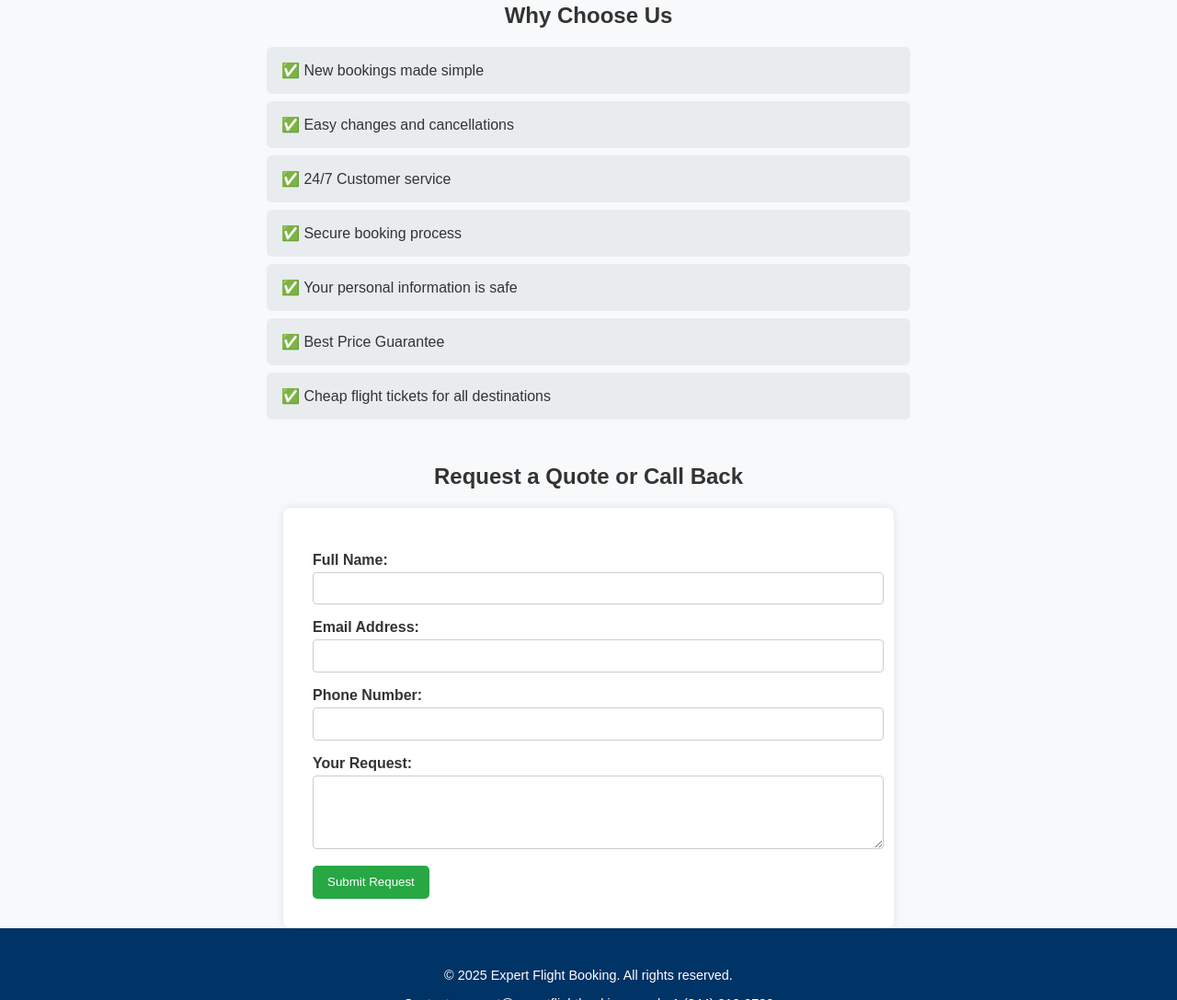
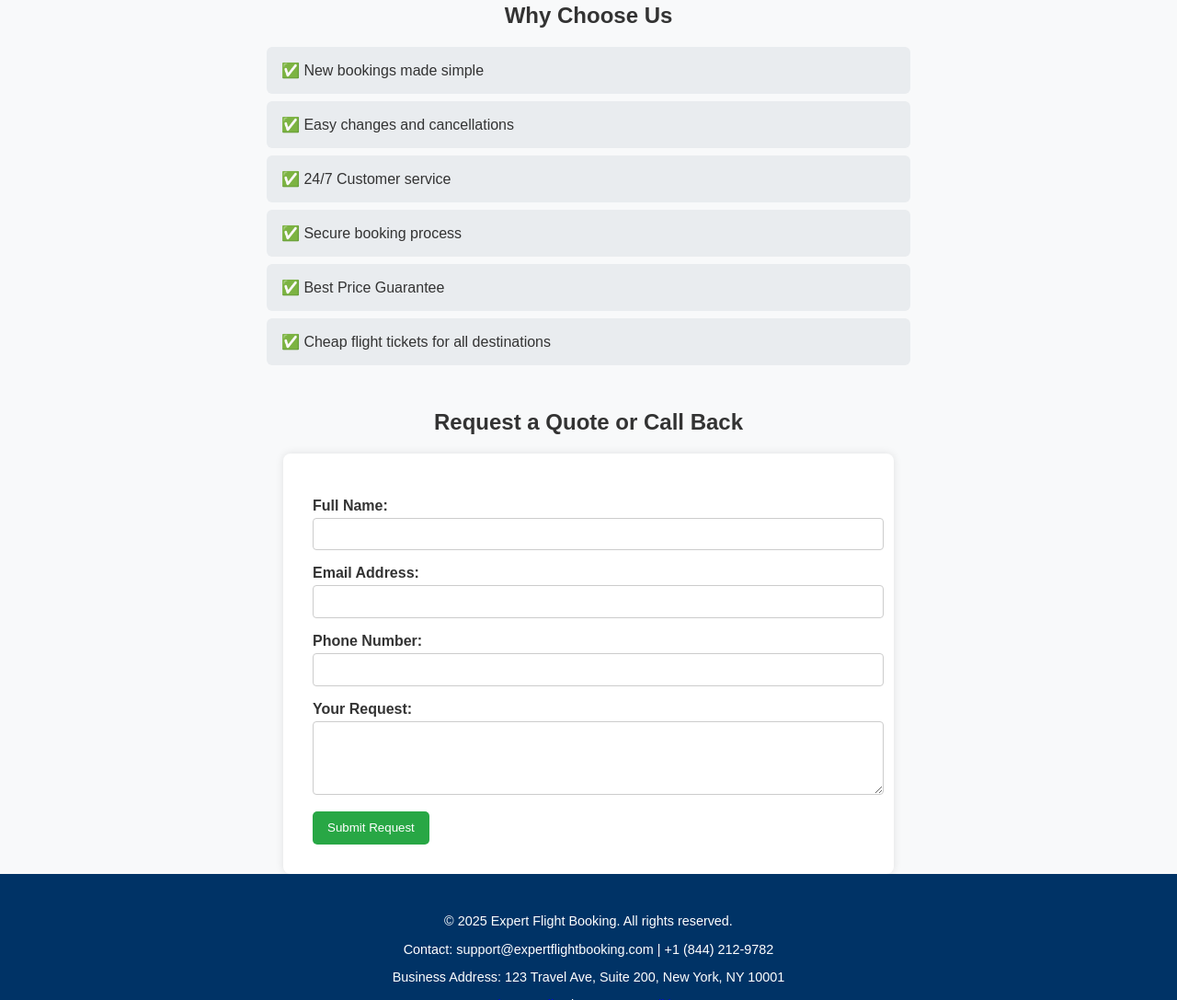
Before and after one commit to Areebmalik8888/flightbooking10, a plain HTML site: page index.html in a window 1280 px wide. Shown: the part 737-1824 px from the top of the page at 92% size. Drawn offline with Linux system fonts and the light colour scheme.

Commit message:
Update index.html

```diff
--- a/index.html
+++ b/index.html
@@ -31,7 +31,6 @@
         <li>✅ Easy changes and cancellations</li>
         <li>✅ 24/7 Customer service</li>
         <li>✅ Secure booking process</li>
-        <li>✅ Your personal information is safe</li>
         <li>✅ Best Price Guarantee</li>
         <li>✅ Cheap flight tickets for all destinations</li>
       </ul>
```
